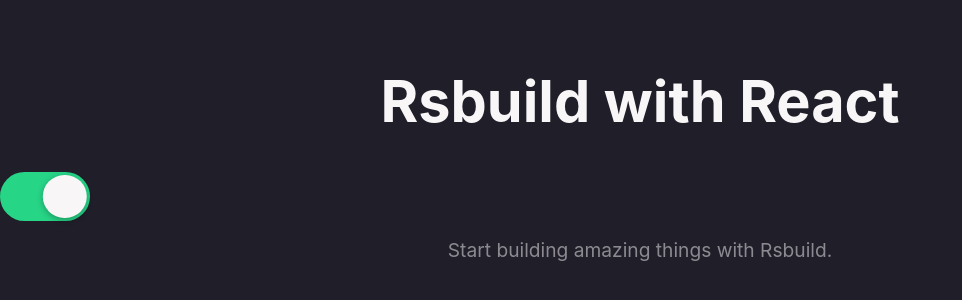
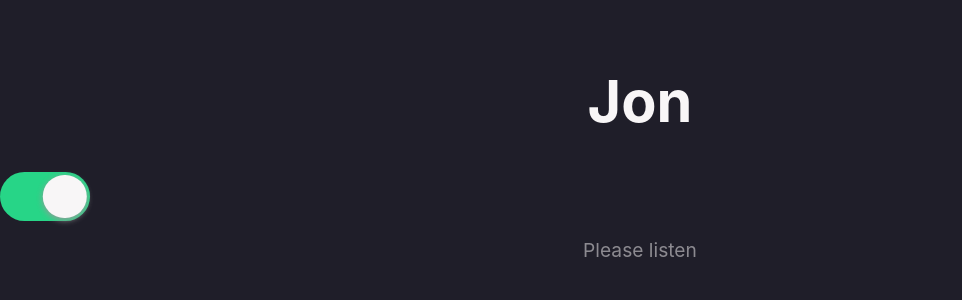
Before and after one commit to jonmah/jonmah, a React app: page / in a window 1280 px wide. Shown: the part 244-544 px from the top of the page, without its empty margins (0-962 px from the left). Built offline with nearby package versions, Linux system fonts and the light colour scheme; the HTML template or start-up script is replaced by a standard one.

Commit message:
Theming works

```diff
--- a/package.json
+++ b/package.json
@@ -10,8 +10,9 @@
     "preview": "rsbuild preview"
   },
   "dependencies": {
-    "react": "^19.0.0",
-    "react-dom": "^19.0.0"
+    "clsx": "^2.1.1",
+    "react": "^19.1.0",
+    "react-dom": "^19.1.0"
   },
   "devDependencies": {
     "@eslint/compat": "^1.1.1",
--- a/src/App.tsx
+++ b/src/App.tsx
@@ -2,20 +2,24 @@
 
 import Toggle from './components/form/Toggle/Toggle';
 import './App.css';
-import './styles/variables.css'
+import './styles/variables.css';
 
 export default function App() {
-  const [isDarkMode, setIsDarkMode] = useState(true)
+  const [isDarkMode, setIsDarkMode] = useState(true);
 
   const handleIsDarkModeToggle = () => {
-    setIsDarkMode(!isDarkMode)
-  }
+    setIsDarkMode(!isDarkMode);
+  };
 
   return (
     <div className="content" data-theme={isDarkMode ? 'dark' : 'light'}>
-      <h1>Rsbuild with React</h1>
-      <Toggle handleToggle={handleIsDarkModeToggle} isOn={isDarkMode} testIdPrefix="App-theme"/>
-      <p>Start building amazing things with Rsbuild.</p>
+      <h1>Jon</h1>
+      <Toggle
+        handleToggle={handleIsDarkModeToggle}
+        isOn={isDarkMode}
+        testIdPrefix="App-theme"
+      />
+      <p>Please listen</p>
     </div>
   );
-};
+}
--- a/src/components/form/Toggle/Toggle.module.css
+++ b/src/components/form/Toggle/Toggle.module.css
@@ -16,7 +16,7 @@
 .toggleHandler {
   background-color: var(--white);
   border-radius: 5rem;
-  box-shadow: 0 2px 6px rgba(0, 0, 0, 0.3);
+  box-shadow: 0 2px 6px var(--gray-dark);
   display: inline-block;
   height: 2.7rem;
   left: -1.3rem;
--- a/src/index.tsx
+++ b/src/index.tsx
@@ -3,6 +3,7 @@
 import App from './App';
 
 const rootEl = document.getElementById('root');
+
 if (rootEl) {
   const root = ReactDOM.createRoot(rootEl);
   root.render(
```
Also changed, not shown: 1 other file (tests, documents, lock files or other folders).
